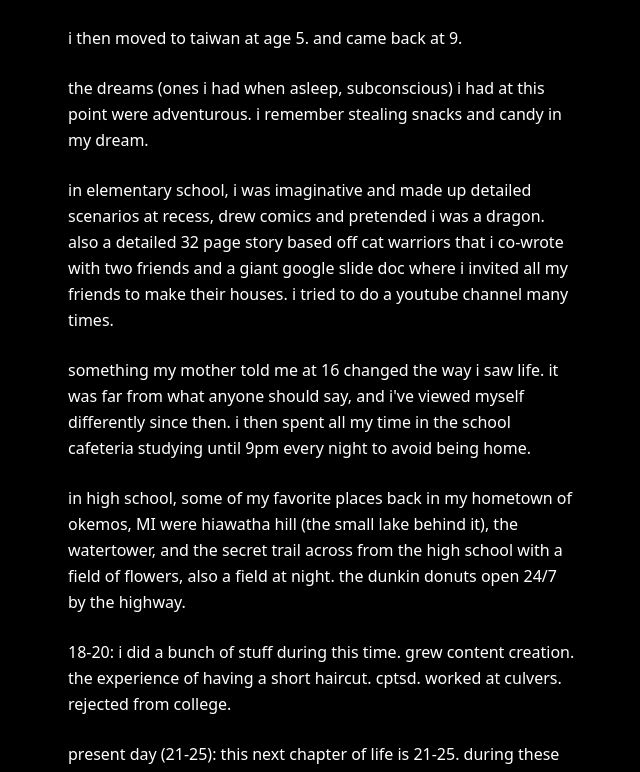
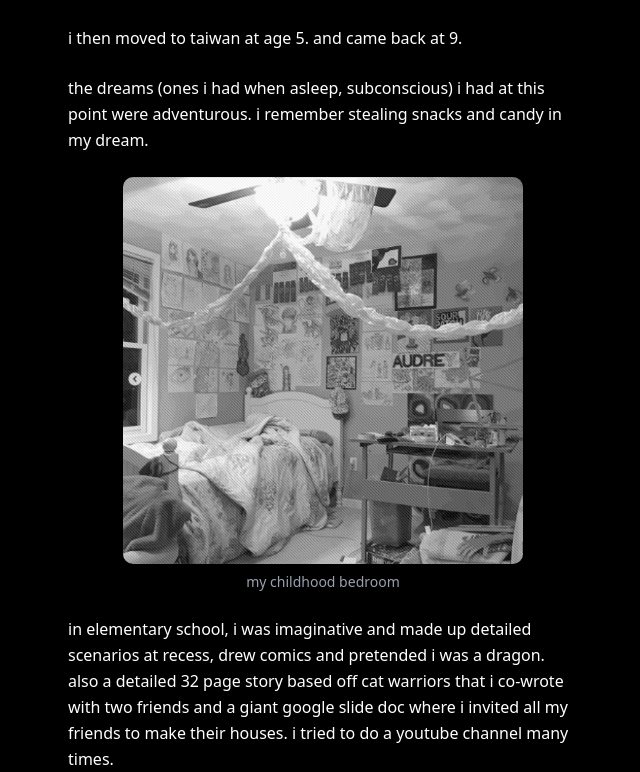
Before and after one commit to audgeviolin07/jiasimple, a Next.js app: page /about in a window 1280 px wide. Shown: the part 469-1241 px from the top of the page, without its empty margins (462-1102 px from the left). Built offline with nearby package versions, Linux system fonts and the light colour scheme.

Commit message:
add childhood bedroom image and description to about page for enhanced personal storytelling

```diff
--- a/src/app/about/page.tsx
+++ b/src/app/about/page.tsx
@@ -31,6 +31,11 @@ export default function About() {
             <p>i then moved to taiwan at age 5. and came back at 9.</p>
 
             <p>the dreams (ones i had when asleep, subconscious) i had at this point were adventurous. i remember stealing snacks and candy in my dream.</p>
+
+            <div className="flex flex-col items-center">
+              <Image src="/bedroom.png" alt="my childhood bedroom" width={400} height={300} className="rounded-lg" />
+              <p className="text-sm text-gray-400 mt-2">my childhood bedroom</p>
+            </div>
 
             <p>in elementary school, i was imaginative and made up detailed scenarios at recess, drew comics and pretended i was a dragon. also a detailed 32 page story based off cat warriors that i co-wrote with two friends and a giant google slide doc where i invited all my friends to make their houses. i tried to do a youtube channel many times.</p>
 
```
Also changed, not shown: public/bedroom.png (added).
